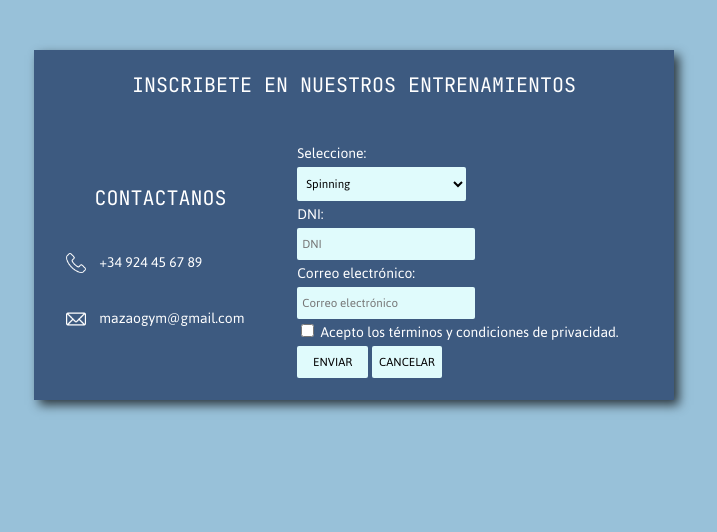
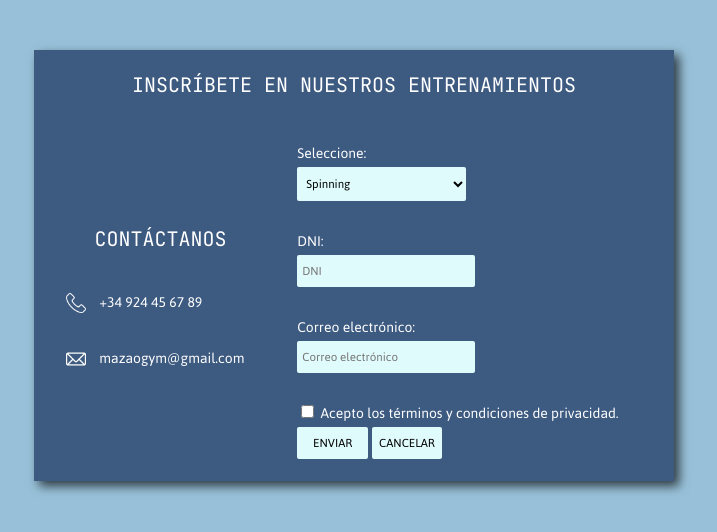
Before and after one commit to CatanduYago/MazaoGym, a PHP site: page /inscripcion.php in a window 1280 px wide. Shown: the part 74-606 px from the top of the page, without its empty margins (286-1003 px from the left). Run offline with PHP 8.4, Linux system fonts and the light colour scheme; the visitor is signed in with stand-in values (Sample User, id 1).

Commit message:
Update inscripcion.php

```diff
--- a/Web/inscripcion.php
+++ b/Web/inscripcion.php
@@ -75,11 +75,11 @@ mysqli_close($conn);
     <main>
     <table>
     <tr>
-        <th colspan="2">Inscribete en nuestros entrenamientos</th>
+        <th colspan="2">Inscríbete en nuestros entrenamientos</th>
     </tr>
     <tr>
         <td>
-            <h4>Contactanos</h4>
+            <h4>Contáctanos</h4>
             <p><img src="/Web/img/telefono.png"> +34 924 45 67 89</p>
             <p><img src="/Web/img/correo.png"> mazaogym@gmail.com</p>
         </td>
@@ -100,11 +100,11 @@ mysqli_close($conn);
             <option value="hiit">Entrenamiento HIIT</option>
             <option value="boxeo">Boxeo</option>
         </optgroup>
-    </select><br>
+    </select><br><br>
     <label for="dni">DNI:</label><br>
-    <input type="text" id="dni" name="dni" required placeholder="DNI"><br
+    <input type="text" id="dni" name="dni" required placeholder="DNI"><br><br>
     <label for="email">Correo electrónico:</label><br>
-    <input type="email" id="correo" name="correo" required placeholder="Correo electrónico"><br>
+    <input type="email" id="correo" name="correo" required placeholder="Correo electrónico"><br><br>
     <input type="checkbox" id="terminos" name="terminos" required>
     <label for="terminos">Acepto los términos y condiciones de privacidad.</label><br> <!-- Nueva casilla de aceptación de términos -->
     <input type="submit" value="Enviar" class="botones-form">
```
